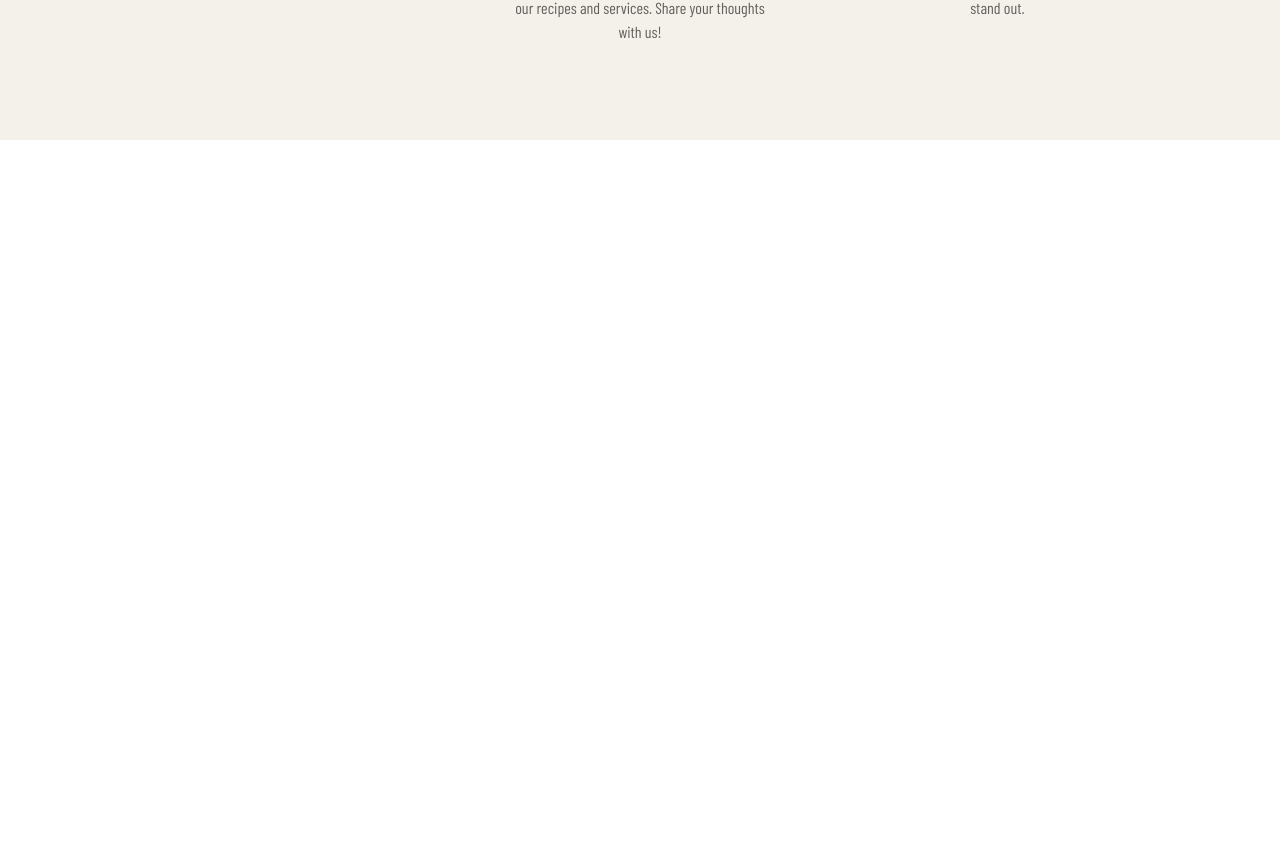
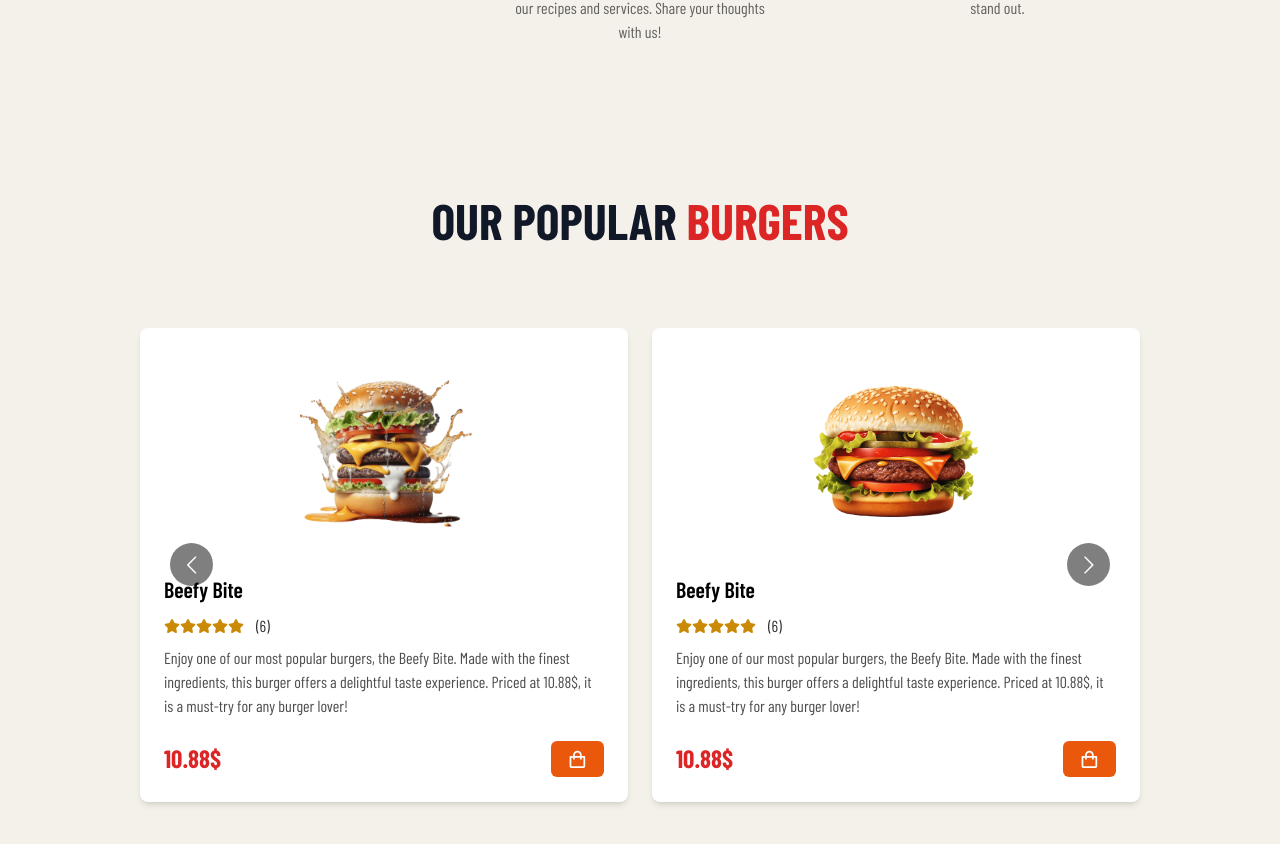
Before and after one commit to spriveen/Burger-Landing, a Next.js app in the folder my-app/: page / in a window 1280 px wide. Shown: the part 1357-2201 px from the top of the page. Before the commit the page ends 1497 px from the top, so only its background shows below. Built offline with nearby package versions, Linux system fonts and the light colour scheme; a web font is replaced by a local one.

Commit message:
update PopularBurger.tsx

```diff
--- a/my-app/app/components/Home.tsx
+++ b/my-app/app/components/Home.tsx
@@ -1,6 +1,7 @@
 import React from 'react'
 import Hero from './Hero/Hero';
 import Feature from './Features/Feature';
+import PopularBurger from './PopularBurger/PopularBurger';
 
 
 const Home = () => {
@@ -8,6 +9,7 @@
   <div className='overflow-hidden'>
     <Hero />
     <Feature />
+    <PopularBurger />
 
   </div>
   )
--- /dev/null
+++ b/my-app/app/components/PopularBurger/BurgersCard.tsx
@@ -0,0 +1,53 @@
+import Image from 'next/image';
+import React from 'react';
+import { BiShoppingBag } from 'react-icons/bi';
+import { FaStar } from 'react-icons/fa6';
+
+interface Props {
+  title: string;
+  image: string;
+  reviews: string;
+  price: string;
+}
+
+const BurgersCard = ({ image, price, reviews, title }: Props) => {
+  return (
+    <div className='bg-white p-6 rounded-lg m-3 shadow-md'>
+      {/* image Div */}
+      <div className='w-[200px] h-[200px] mx-auto mb-4'>
+        <Image
+          src={image}
+          alt={title}
+          width={200}
+          height={200}
+          className='w-[100%] h-[100%] object-cover rounded-md'
+        />
+      </div>
+      {/* Title */}
+      <h1 className='mt-[1.3rem] text-[22px] text-black font-semibold'>{title}</h1>
+       <div className='flex items-center mt-[0.5rem] space-x-3'>
+        <div className='flex items-center'>
+            <FaStar className='w-[1rem] h-[1rem] text-yellow-600' />
+            <FaStar className='w-[1rem] h-[1rem] text-yellow-600' />
+            <FaStar className='w-[1rem] h-[1rem] text-yellow-600' />
+            <FaStar className='w-[1rem] h-[1rem] text-yellow-600' />
+            <FaStar className='w-[1rem] h-[1rem] text-yellow-600' />
+        </div>
+        <div className='text-black opacity-80'>({reviews})</div>
+       </div>
+      <p className='mt-[0.5rem] text-black text-opacity-70'>
+      Enjoy one of our most popular burgers, the {title}. Made with the finest ingredients, this burger offers a delightful taste experience. Priced at {price},
+       it is a must-try for any burger lover!
+      </p>
+      <div className='flex mt-[1.4rem] items-center justify-between'>
+        <h1 className='text-[25px] font-bold text-red-600'>{price}</h1>
+        <button className='px-4 py-2 hover:bg-green-700 transition-all duration-200 bg-orange-600 flex
+        items-center rounded-md text-white' >
+            <BiShoppingBag  className='w-[1.3rem] h-[1.3rem]'/>
+        </button>
+      </div>
+    </div>
+  );
+};
+
+export default BurgersCard;
--- /dev/null
+++ b/my-app/app/components/PopularBurger/PopularBurger.tsx
@@ -0,0 +1,112 @@
+"use client";
+
+import React from 'react'
+import Carousel from 'react-multi-carousel';
+import 'react-multi-carousel/lib/styles.css';
+import BurgersCard from './BurgersCard';
+import imageone from '../../../public/images/b1.png'
+import imagetwo from '../../../public/images/b2.png'
+import imagethree from '../../../public/images/b3.png'
+import imagefour from '../../../public/images/b4.png'
+import imagefive from '../../../public/images/b5.png'
+import imagesix from '../../../public/images/b6.png'
+import imageseven from '../../../public/images/b7.png'
+import imageeight from '../../../public/images/b8.png'
+import imagenine from '../../../public/images/b9.png'
+
+
+
+const responsive = {
+    desktop: {
+      breakpoint: { max: 3000, min: 1324 },
+      items: 4,
+      slidesToSlide: 1 // optional, default to 1.
+    },
+    tablet: {
+      breakpoint: { max: 1324, min: 764 },
+      items: 2,
+      slidesToSlide: 1 // optional, default to 1.
+    },
+    mobile: {
+      breakpoint: { max: 764, min: 0 },
+      items: 1,
+      slidesToSlide: 1 // optional, default to 1.
+    }
+  };
+
+const PopularBurger = () => {
+  return <div className='pt-[3rem] pb-[3rem]'>
+    <h1 className='heading'>
+        Our Popular <span className='text-red-600'> Burgers </span>
+    </h1>
+    <div className='w-[80%] mt-[4rem] mx-auto'>
+        <Carousel
+        additionalTransfrom={0}
+        arrows={true}
+        autoPlay={true}
+        autoPlaySpeed={4000}
+        centerMode={false}
+        infinite
+        responsive={responsive}
+        itemClass='item'
+        showDots={false}
+        >
+          <BurgersCard
+          title="Beefy Bite"
+          image={imageone.src}
+          reviews="6"
+          price="10.88$"
+          />
+          <BurgersCard
+          title="Beefy Bite"
+          image={imagetwo.src}
+          reviews="6"
+          price="10.88$"
+          />
+          <BurgersCard
+          title="Beefy Bite"
+          image={imagethree.src}
+          reviews="6"
+          price="10.88$"
+          />
+          <BurgersCard
+          title="Beefy Bite"
+          image={imagefour.src}
+          reviews="6"
+          price="10.88$"
+          />
+          <BurgersCard
+          title="Beefy Bite"
+          image={imagefive.src}
+          reviews="6"
+          price="10.88$"
+          />
+          <BurgersCard
+          title="Beefy Bite"
+          image={imagesix.src}
+          reviews="6"
+          price="10.88$"
+          />
+          <BurgersCard
+          title="Beefy Bite"
+          image={imageseven.src}
+          reviews="6"
+          price="10.88$"
+          />
+          <BurgersCard
+          title="Beefy Bite"
+          image={imageeight.src}
+          reviews="6"
+          price="10.88$"
+          />
+          <BurgersCard
+          title="Beefy Bite"
+          image={imagenine.src}
+          reviews="6"
+          price="10.88$"
+          />
+        </Carousel>
+    </div>
+  </div>
+  }
+export default PopularBurger
```
